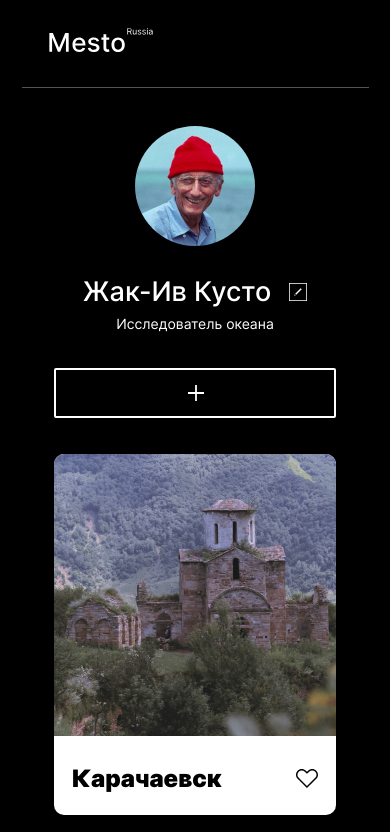
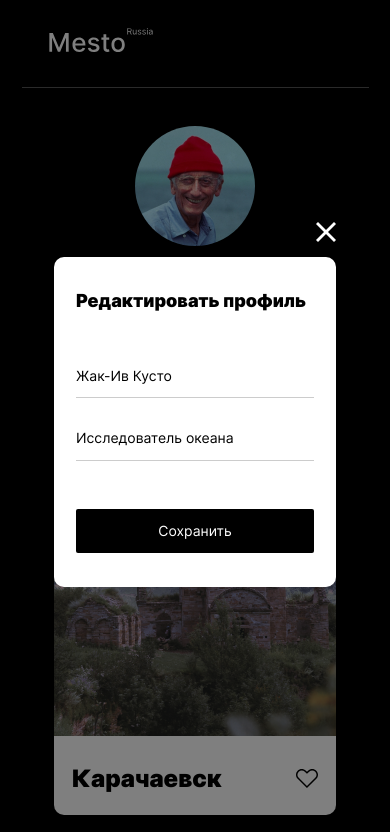
Before and after one commit to sazonov-dev/mesto-project, a plain HTML site: page index.html in a window 390 px wide. Shown: the top 832 px of the page. Drawn offline with Linux system fonts and the light colour scheme.

Commit message:
all done

```diff
--- a/blocks/main/main.css
+++ b/blocks/main/main.css
@@ -1,6 +1,8 @@
 .main {
+    position: relative;
     max-width: 880px;
     margin: 0 auto;
+    z-index: 0;
 }
 
 @media screen and (max-width: 900px) {
--- a/blocks/page/page.css
+++ b/blocks/page/page.css
@@ -2,6 +2,8 @@
     margin: 0 auto;
     max-width: 1280px;
     color: #FFFFFF;
+    position: relative;
+    z-index: 0;
 }
 
 .page__button:hover {
--- /dev/null
+++ b/blocks/popup/__active/popup__active.css
@@ -0,0 +1,3 @@
+.popup__active {
+    display: block;
+}
--- /dev/null
+++ b/blocks/popup/__close-icon/popup__close-icon.css
@@ -0,0 +1,20 @@
+.popup__close-icon {
+    position: absolute;
+    width: 32px;
+    height: 32px;
+    background-image: url("../../../images/popup/close-icon.svg");
+    background-position: center;
+    background-size: cover;
+    right: -35px;
+    top: -35px;
+    cursor: pointer;
+}
+
+@media screen and (min-width: 320px) and (max-width: 625px) {
+    .popup__close-icon {
+        width: 20px;
+        height: 20px;
+        right: 0;
+        top: -35px;
+    }
+}
--- /dev/null
+++ b/blocks/popup/__container-btn/popup__container-btn.css
@@ -0,0 +1,17 @@
+.popup__container-btn {
+    width: 100%;
+    padding: 18px 125px;
+    border: 0;
+    border-radius: 2px;
+    font-size: 18px;
+    background-color: black;
+    color: white;
+    cursor: pointer;
+}
+
+@media screen and (min-width: 320px) and (max-width: 625px) {
+    .popup__container-btn {
+        font-size: 14px;
+        padding: 14px 82px;
+    }
+}
--- /dev/null
+++ b/blocks/popup/__container-info/popup__container-info.css
@@ -0,0 +1,9 @@
+.popup__container-info {
+    max-width: 358px;
+}
+
+@media screen and (min-width: 320px) and (max-width: 625px) {
+    .popup__container-info {
+        max-width: 238px;
+    }
+}
--- /dev/null
+++ b/blocks/popup/__container-input/popup__container-input.css
@@ -0,0 +1,20 @@
+.popup__container-input {
+    display: block;
+    width: 100%;
+    padding: 0;
+    margin: 0;
+    border: 0;
+    outline: none;
+    padding-bottom: 13px;
+    margin-bottom: 48px;
+    border-bottom: 1px solid rgba(0, 0, 0, 0.2);
+}
+
+.popup__container-input::placeholder {
+    font-size: 14px;
+    color: black;
+}
+
+.popup__container-input:first-child {
+    margin-bottom: 30px;
+}
--- /dev/null
+++ b/blocks/popup/__container-title/popup__container-title.css
@@ -0,0 +1,12 @@
+.popup__container-title {
+    margin: 0;
+    font-size: 24px;
+    font-weight: 900;
+    margin-bottom: 54px;
+}
+
+@media screen and (min-width: 320px) and (max-width: 625px) {
+    .popup__container-title {
+        font-size: 18px;
+    }
+}
--- /dev/null
+++ b/blocks/popup/__container/popup__container.css
@@ -0,0 +1,22 @@
+.popup__container {
+    position: absolute;
+    display: flex;
+    justify-content: center;
+    flex-direction: column;
+    align-items: center;
+    top: 50%;
+    left: 50%;
+    transform: translate(-50%, -50%);
+    background-color: #FFFFFF;
+    z-index: 2;
+    color: black;
+    width: 430px;
+    height: 330px;
+    border-radius: 10px;
+}
+
+@media screen and (min-width: 320px) and (max-width: 625px) {
+    .popup__container {
+        width: 282px;
+    }
+}
--- /dev/null
+++ b/blocks/popup/__disabled/popup__disabled.css
@@ -0,0 +1,3 @@
+.popup__disabled {
+    display: none;
+}
--- /dev/null
+++ b/blocks/popup/popup.css
@@ -0,0 +1,8 @@
+.popup {
+    width: 100%;
+    height: 100%;
+    top: 0;
+    left: 0;
+    position: fixed;
+    background-color: rgba(0, 0, 0, 0.5);
+}
--- a/index.html
+++ b/index.html
@@ -11,7 +11,7 @@
     <div class="page">
         <header class="header">
             <a href="#" class="header__logo">
-                <img src="./images/header/logo.svg" alt="" class="header__logo-img">
+                <img src="./images/header/logo.svg" alt="Логотип сайта" class="header__logo-img">
             </a>
         </header>
         <main class="main">
@@ -28,42 +28,42 @@
             </section>
             <section class="cards">
                 <div class="cards__item">
-                    <img src="./images/cards/kirill-pershin-1088404-unsplash.jpg" alt="" class="cards__item-img">
+                    <img src="./images/cards/kirill-pershin-1088404-unsplash.jpg" alt="Фотография замка" class="cards__item-img">
                     <div class="cards__item-info">
                         <h2 class="cards__item-info-title">Карачаевск</h2>
                         <div class="cards__item-info-btn page__button"></div>
                     </div>
                 </div>
                 <div class="cards__item">
-                    <img src="./images/cards/kirill-pershin-1404681-unsplash.jpg" alt="" class="cards__item-img">
+                    <img src="./images/cards/kirill-pershin-1404681-unsplash.jpg" alt="Фотографии горы Эльбрус" class="cards__item-img">
                     <div class="cards__item-info">
                         <h2 class="cards__item-info-title">Гора Эльбрус</h2>
                         <div class="cards__item-info-btn page__button"></div>
                     </div>
                 </div>
                 <div class="cards__item">
-                    <img src="./images/cards/kirill-pershin-1556355-unsplash.jpg" alt="" class="cards__item-img">
+                    <img src="./images/cards/kirill-pershin-1556355-unsplash.jpg" alt="Фотография гор Домбай" class="cards__item-img">
                     <div class="cards__item-info">
                         <h2 class="cards__item-info-title">Домбай</h2>
                         <div class="cards__item-info-btn page__button"></div>
                     </div>
                 </div>
                 <div class="cards__item">
-                    <img src="./images/cards/kirill-pershin-3-unsplash.jpg" alt="" class="cards__item-img">
+                    <img src="./images/cards/kirill-pershin-3-unsplash.jpg" alt="Фотография горы Эльбрус" class="cards__item-img">
                     <div class="cards__item-info">
                         <h2 class="cards__item-info-title">Гора Эльбрус</h2>
                         <div class="cards__item-info-btn page__button"></div>
                     </div>
                 </div>
                 <div class="cards__item">
-                    <img src="./images/cards/kirill-pershin-4-unsplash.jpg" alt="" class="cards__item-img">
+                    <img src="./images/cards/kirill-pershin-4-unsplash.jpg" alt="Фотография гор Домбай" class="cards__item-img">
                     <div class="cards__item-info">
                         <h2 class="cards__item-info-title">Домбай</h2>
                         <div class="cards__item-info-btn page__button"></div>
                     </div>
                 </div>
                 <div class="cards__item">
-                    <img src="./images/cards/kirill-pershin-6-unsplash.jpg" alt="" class="cards__item-img">
+                    <img src="./images/cards/kirill-pershin-6-unsplash.jpg" alt="Фотография замка" class="cards__item-img">
                     <div class="cards__item-info">
                         <h2 class="cards__item-info-title">Карачаево-Ч...</h2>
                         <div class="cards__item-info-btn page__button"></div>
@@ -71,6 +71,19 @@
                 </div>
             </section>
         </main>
+        <div class="popup popup__active">
+            <div class="popup__container">
+                <div class="popup__container-info">
+                    <h2 class="popup__container-title">Редактировать профиль</h2>
+                    <form action="" class="popup__container-form">
+                        <input type="text" class="popup__container-input" placeholder="Жак-Ив Кусто">
+                        <input type="text" class="popup__container-input" placeholder="Исследователь океана">
+                        <button class="popup__container-btn page__button" type="submit">Сохранить</button>
+                    </form>
+                </div>
+                <div class="popup__close-icon page__button"></div>
+            </div>
+        </div>
         <footer class="footer">
             <p class="footer__copyright">&copy; 2020 Mesto Russia</p>
         </footer>
--- a/pages/index.css
+++ b/pages/index.css
@@ -21,3 +21,12 @@
 @import url("../blocks/cards/__item-info-title/cards__item-info-title.css");
 @import url("../blocks/footer/footer.css");
 @import url("../blocks/footer/__copyright/footer__copyright.css");
+@import url("../blocks/popup/popup.css");
+@import url("../blocks/popup/__container/popup__container.css");
+@import url("../blocks/popup/__container-info/popup__container-info.css");
+@import url("../blocks/popup/__container-input/popup__container-input.css");
+@import url("../blocks/popup/__container-title/popup__container-title.css");
+@import url("../blocks/popup/__container-btn/popup__container-btn.css");
+@import url("../blocks/popup/__close-icon/popup__close-icon.css");
+@import url("../blocks/popup/__disabled/popup__disabled.css");
+@import url("../blocks/popup/__active/popup__active.css");
```
Also changed, not shown: images/popup/close-icon.svg (added), 1 other file.
